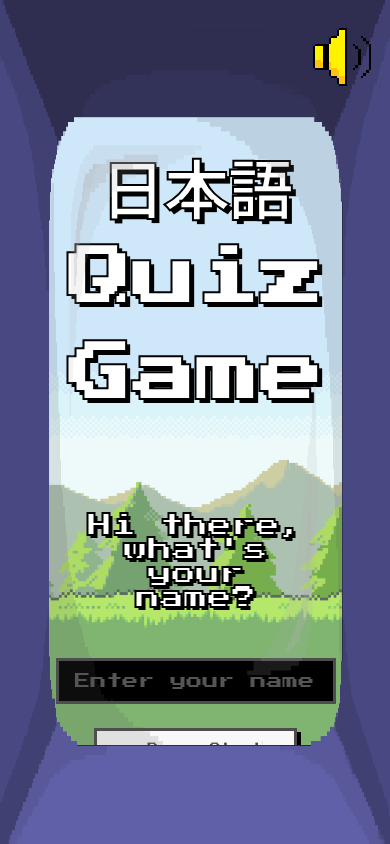
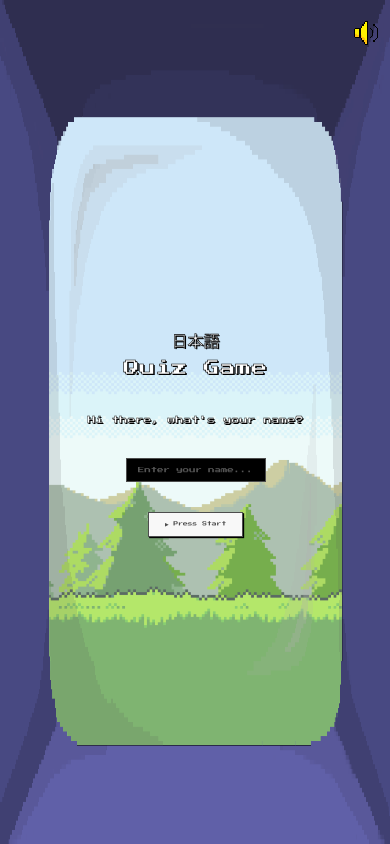
Before and after one commit to Pascaruuu/quiz-game, a SvelteKit app: page / in a window 390 px wide. Built offline with nearby package versions, Linux system fonts and the light colour scheme; no server answers.

Commit message:
fix: fix size & overall responsiveness

```diff
--- /dev/null
+++ b/src/app.css
@@ -0,0 +1,20 @@
+@import url('https://fonts.googleapis.com/css2?family=Press+Start+2P&family=Noto+Sans+JP:wght@900&display=swap');
+
+* {
+  font-family: 'Press Start 2P', 'Noto Sans JP', monospace;
+  font-weight: 400;
+  box-sizing: border-box;
+}
+
+/* Japanese characters inherit Noto Sans JP weight 900 */
+:lang(ja),
+.jp {
+  font-family: 'Noto Sans JP', monospace;
+  font-weight: 900;
+}
+
+body {
+  margin: 0;
+  padding: 0;
+  background: #000;
+}
--- a/src/routes/+layout.svelte
+++ b/src/routes/+layout.svelte
@@ -1,4 +1,5 @@
 <script lang="ts">
+  import '../app.css';
   import { onMount } from 'svelte';
   import { goto, invalidateAll } from '$app/navigation';
   import { page } from '$app/stores';
@@ -125,19 +126,6 @@ onMount(() => {
 {/if}
 
 <style>
-  @import url('https://fonts.googleapis.com/css2?family=Press+Start+2P&display=swap');
-
-  :global(*) {
-    font-family: 'Press Start 2P', monospace;
-    box-sizing: border-box;
-  }
-
-  :global(body) {
-    margin: 0;
-    padding: 0;
-    background: #000;
-  }
-
   /* ── Loading Cover ── */
   .loading-cover {
     width: 100vw;
@@ -148,6 +136,7 @@ onMount(() => {
     background: #000;
   }
 
+  /* ── Mute Button ── */
   .mute-btn {
     position: absolute;
     top: 2%;
@@ -158,9 +147,9 @@ onMount(() => {
     padding: 0;
     cursor: pointer;
     pointer-events: auto;
-    width: 80px;
-    height: 80px;
-    transition: transform 0.1s, box-shadow 0.1s;
+    width: clamp(32px, 5vw, 80px);
+    height: clamp(32px, 5vw, 80px);
+    transition: transform 0.1s;
     image-rendering: pixelated;
   }
 
@@ -171,7 +160,7 @@ onMount(() => {
   }
 
   .mute-btn.pressed {
-    transform: translate(3px, 3px); /* ← pushed down effect */
+    transform: translate(3px, 3px);
   }
 
   /* ── Start Screen ── */
@@ -179,48 +168,51 @@ onMount(() => {
     width: 100%;
     height: 100%;
     background-image: url('/homegrassbg.png');
+    background-size: auto 100%;
     background-repeat: repeat-x;
-    background-size: auto 100%;
     animation: slide-bg 40s linear infinite;
     display: flex;
     flex-direction: column;
     align-items: center;
     justify-content: center;
-    gap: 1.5rem;
-    padding: 2rem;
+    gap: clamp(0.8rem, 3vh, 2rem);
+    padding: clamp(1rem, 4vh, 3rem) clamp(0.5rem, 2vw, 2rem);
     text-align: center;
+    overflow: hidden;
   }
 
   @keyframes slide-bg {
-    from { background-position: 0% 0%; }
+    from { background-position-x: 0px; }
     to   { background-position-x: 1920px; }
   }
 
   .start-screen h1 {
-    font-size: 4rem;
-    line-height: 1.5;
+    font-size: clamp(1rem, 4vw, 4rem);
+    line-height: 1.8; /* ← more breathing room between the two lines */
     color: #fff;
-    text-shadow: 4px 4px 0px #000;
-    -webkit-text-stroke: 2px #000;
+    text-shadow: clamp(1px, 0.3vw, 4px) clamp(1px, 0.3vw, 4px) 0px #000;
+    -webkit-text-stroke: clamp(0.5px, 0.15vw, 2px) #000;
+    margin: 0 0 clamp(0.2rem, 1vh, 0.8rem) 0; /* ← gap under title */
   }
 
   .start-screen p {
-    font-size: 1.5rem;
-    font-weight: bold;
+    font-size: clamp(0.5rem, 1.5vw, 1.5rem);
     color: #fff;
-    text-shadow: 3px 3px 0px #000;
-    -webkit-text-stroke: 2px #000;
+    text-shadow: clamp(1px, 0.2vw, 3px) clamp(1px, 0.2vw, 3px) 0px #000;
+    -webkit-text-stroke: clamp(0.3px, 0.1vw, 2px) #000;
+    margin: 0 0 clamp(0.2rem, 1vh, 0.5rem) 0; /* ← gap under prompt text */
   }
 
   .start-screen input {
     background: #000;
-    border: 3px solid #4D4D4D;
+    border: clamp(1px, 0.2vw, 3px) solid #4D4D4D;
     color: #fff;
-    padding: 0.75rem 1rem;
-    font-size: 1rem;
-    width: 280px;
+    padding: clamp(0.4rem, 1vh, 0.75rem) clamp(0.5rem, 1.5vw, 1rem); /* ← more inner padding */
+    font-size: clamp(0.4rem, 1vw, 1rem);
+    width: clamp(140px, 25vw, 280px);
     text-align: center;
     outline: none;
+    font-family: 'Press Start 2P', monospace;
   }
 
   .start-screen input::placeholder {
@@ -229,13 +221,15 @@ onMount(() => {
 
   .start-screen button {
     background: #F8F8F8;
-    border: 3px solid #4D4D4D;
+    border: clamp(1px, 0.2vw, 3px) solid #4D4D4D;
     color: #4D4D4D;
-    padding: 0.75rem 2rem;
-    font-size: 0.65rem;
+    padding: clamp(0.4rem, 1vh, 0.75rem) clamp(1rem, 3vw, 2rem); /* ← more padding inside button */
+    font-size: clamp(0.3rem, 0.8vw, 0.65rem);
     cursor: pointer;
-    box-shadow: 4px 4px 0px #000;
-    transition: transform 0.1s, box-shadow 0.1s;
+    box-shadow: clamp(1px, 0.3vw, 4px) clamp(1px, 0.3vw, 4px) 0px #000;
+    transition: transform 0.1s, box-shadow 0.1s, background 0.1s, color 0.1s;
+    font-family: 'Press Start 2P', monospace;
+    margin-top: clamp(0.2rem, 0.5vh, 0.5rem); /* ← small gap above button */
   }
 
   .start-screen button:hover {
--- a/src/routes/+page.svelte
+++ b/src/routes/+page.svelte
@@ -2,7 +2,6 @@
 <script lang="ts">
     import type { PageData } from './$types';
     import { goto } from '$app/navigation';
-    import LoadingScreen from '$lib/components/LoadingScreen.svelte';
     import FlashTransition from '$lib/components/FlashTransition.svelte';
     import { playFightSfx } from '$lib/audio';
 
@@ -20,30 +19,40 @@
     }
 </script>
 
-<svelte:head>
-    <link href="https://fonts.googleapis.com/css2?family=Press+Start+2P&display=swap" rel="stylesheet">
-</svelte:head>
-
 <div class="home">
     <h1>日本語 <br> Quiz Game</h1>
     <p class="welcome">ようこそ, {data.userName}!</p>
     <div class="menu">
-        <button class="playbtn" onclick={playAndTransition}>▶ Play (30s)</button>
-        <a href="/leaderboard" class="btn">🏆 Leaderboard</a>
-        <button class="btn" onclick={changeName}>✏️ Change Name</button>
-        <a href="/credits" class="btn">👥 Credits</a>
+        <button class="playbtn" onclick={playAndTransition}>
+            <span class="btn-icon">
+                <svg xmlns="http://www.w3.org/2000/svg" width="12" height="12" viewBox="0 0 24 24"><path fill="currentColor" d="M22 11v2h-1v1h-1v1h-2v1h-2v1h-1v1h-2v1h-2v1h-1v1H8v1H6v1H3v-1H2V2h1V1h3v1h2v1h2v1h1v1h2v1h2v1h1v1h2v1h2v1h1v1z"/></svg>
+            </span>
+            <span class="btn-label">Play (30s)</span>
+        </button>
+        <a href="/leaderboard" class="btn">
+            <span class="btn-icon">
+                <svg xmlns="http://www.w3.org/2000/svg" width="24" height="24" viewBox="0 0 24 24"><g fill="currentColor"><path d="M6 3h12v2H6z"/><path d="M6 3h2v12H6zm10 0h2v12h-2z"/><path d="M16 5h6v2h-6zM2 5h6v2H2zm0 2h2v4H2zm2 4h2v2H4zm14 0h2v2h-2zm2-4h2v4h-2zM8 15h8v2H8zm3 2h2v4h-2z"/><path d="M9 19h6v2H9z"/></g></svg>
+            </span>
+            <span class="btn-label">Leaderboard</span>
+        </a>
+        <button class="btn" onclick={changeName}>
+            <span class="btn-icon">
+                <svg xmlns="http://www.w3.org/2000/svg" width="24" height="24" viewBox="0 0 24 24"><path fill="currentColor" d="M5 3h6v2H5zM3 5h2v14H3zm16 8h2v6h-2zM5 19h14v2H5zm3-9h2v6H8zm2 4h4v2h-4zm0-6h2v2h-2zm2-2h2v2h-2zm2-2h2v2h-2zm2-2h2v2h-2zm2 2h2v2h-2zm2 2h2v2h-2zm-2 2h2v2h-2zm-2 2h2v2h-2zm-2 2h2v2h-2zm-4 0h2v2h-2z"/></svg>
+            </span>
+            <span class="btn-label">Change Name</span>
+        </button>
+        <a href="/credits" class="btn">
+            <span class="btn-icon">
+                <svg xmlns="http://www.w3.org/2000/svg" width="12" height="12" viewBox="0 0 12 12"><path fill="currentColor" d="M8 7H7v2H6v1h1v1h1Zm0 0h1V6h1V5H7V4H6v2h2Zm-8 5h1v-1H0Zm1-1h1v-1H1Zm2 0h1v-1h1V9H4V7H3Zm2-2h1V8H5ZM2 7h1V6h2V4H4v1H1v1h1ZM1 4h1V3H1ZM0 3h1V2H0Zm10 9h1v-1h-1Zm-1-1h1v-1H9ZM5 4h1V2H5Zm4 0h1V3H9Zm1-1h1V2h-1Zm0 0"/></svg>
+            </span>
+            <span class="btn-label">Credits</span>
+        </a>
     </div>
 </div>
 
 <FlashTransition visible={transitioning} />
 
 <style>
-    @import url('https://fonts.googleapis.com/css2?family=Press+Start+2P&display=swap');
-
-    :global(*) {
-        font-family: 'Press Start 2P', monospace;
-    }
-
     .home {
         width: 100%;
         height: 100%;
@@ -51,61 +60,73 @@
         flex-direction: column;
         align-items: center;
         justify-content: center;
-        gap: 1.5rem;
+        gap: clamp(0.8rem, 3vh, 2.5rem);
         color: white;
         text-align: center;
-        padding: 1rem;
+        padding: clamp(1rem, 4vh, 3rem) clamp(0.5rem, 2vw, 1rem);
         background-image: url('/homegrassbg.png');
         background-repeat: repeat-x;
         background-size: auto 100%;
-        animation: slide-bg 20s linear infinite;
+        animation: slide-bg 40s linear infinite;
+        box-sizing: border-box;
+        overflow: hidden;
     }
 
     @keyframes slide-bg {
-        from { background-position: 0% 0%; }
+        from { background-position: 0px; }
         to   { background-position-x: 1920px; }
     }
 
     h1 {
-        font-size: 4rem;
-        line-height: 1.5;
+        font-size: clamp(1rem, 4vw, 4rem);
+        line-height: 1.8;
         color: #fff;
-        text-shadow: 4px 4px 0px #000;
-        -webkit-text-stroke: 2px #000;
+        text-shadow: clamp(1px, 0.3vw, 4px) clamp(1px, 0.3vw, 4px) 0px #000;
+        -webkit-text-stroke: clamp(0.5px, 0.15vw, 2px) #000;
+        paint-order: stroke fill;
+        margin: 0 0 clamp(0.2rem, 1vh, 0.8rem) 0;
     }
 
     .welcome {
-        font-size: 2.5rem;
-        font-weight: bold;
+        font-size: clamp(0.6rem, 2.2vw, 2.5rem);
         color: #fff;
-        text-shadow: 3px 3px 0px #000;
-        -webkit-text-stroke: 2px #000;
+        text-shadow: clamp(1px, 0.2vw, 3px) clamp(1px, 0.2vw, 3px) 0px #000;
+        -webkit-text-stroke: clamp(0.5px, 0.1vw, 2px) #000;
+        paint-order: stroke fill;
+        margin: 0 0 clamp(0.3rem, 1.5vh, 1rem) 0;
     }
 
     .menu {
         display: flex;
         flex-direction: row;
-        gap: 1rem;
+        flex-wrap: wrap;
+        gap: clamp(0.4rem, 1.5vw, 1.2rem);
         width: 100%;
+        align-items: stretch;
+        justify-content: center;
+        padding: 0 clamp(0.5rem, 2vw, 2rem);
+    }
+
+    .btn, .playbtn {
+        width: clamp(80px, 16vw, 200px);
+        padding: clamp(0.4rem, 1vh, 0.8rem) clamp(0.3rem, 0.8vw, 1rem);
+        text-decoration: none;
+        border: clamp(1px, 0.2vw, 3px) solid #4D4D4D;
+        box-shadow: clamp(1px, 0.3vw, 4px) clamp(1px, 0.3vw, 4px) 0px #000;
+        transition: transform 0.1s, box-shadow 0.1s, background 0.1s, color 0.1s;
+        cursor: pointer;
+        font-family: 'Press Start 2P', monospace;
+        box-sizing: border-box;
+        display: flex;
+        flex-direction: column;
         align-items: center;
         justify-content: center;
+        gap: clamp(0.3rem, 0.6vh, 0.6rem);
     }
 
     .btn {
-        display: block;
-        width: 20%;
-        padding: 0.75rem 1rem;
         background: #F8F8F8;
         color: #4D4D4D;
-        text-decoration: none;
-        border: 3px solid #4D4D4D;
-        font-size: 1rem;
-        text-align: center;
-        image-rendering: pixelated;
-        box-shadow: 4px 4px 0px #000;
-        transition: transform 0.1s, box-shadow 0.1s;
-        cursor: pointer;
-        font-family: 'Press Start 2P', monospace;
     }
 
     .btn:hover {
@@ -118,24 +139,31 @@
     .playbtn {
         background: #ffe033;
         color: #1a1a2e;
-        display: block;
-        width: 20%;
-        padding: 0.75rem 1rem;
-        text-decoration: none;
-        border: 3px solid #1a1a2e;
-        font-size: 1rem;
-        text-align: center;
-        image-rendering: pixelated;
-        box-shadow: 4px 4px 0px #000;
-        transition: transform 0.1s, box-shadow 0.1s;
-        cursor: pointer;
-        font-family: 'Press Start 2P', monospace;
+        border-color: #1a1a2e;
     }
 
-        .playbtn:hover {
+    .playbtn:hover {
         transform: translate(2px, 2px);
         box-shadow: 2px 2px 0px #000;
         background: #918128;
         color: #fff;
     }
+
+    .btn-icon {
+        display: flex;
+        align-items: center;
+        justify-content: center;
+    }
+
+    .btn-icon svg {
+        width: clamp(16px, 2.5vw, 40px);
+        height: clamp(16px, 2.5vw, 40px);
+        image-rendering: pixelated;
+    }
+
+    .btn-label {
+        font-size: clamp(0.3rem, 0.8vw, 0.8rem);
+        line-height: 1.4;
+        text-align: center;
+    }
 </style>
--- a/src/routes/credits/+page.svelte
+++ b/src/routes/credits/+page.svelte
@@ -1,7 +1,7 @@
 <script lang="ts">
     const members = [
         {
-            name: "Pascal - パスカル",
+            name: "Pascal パスカル",
             role: "Leader",
             contributions: [
                 "Environment Setup",
@@ -15,7 +15,7 @@
             ]
         },
         {
-            name: "Vicheka - ヴェチェカ",
+            name: "Vicheka ヴェチェカ",
             role: "Sub-Leader",
             contributions: [
                 "Frontend Architecture",
@@ -25,7 +25,7 @@
             ]
         },
         {
-            name: "Veansna - ヴィスナ",
+            name: "Veansna ヴィスナ",
             role: "Member",
             contributions: [
                 "Database Design",
@@ -55,14 +55,14 @@
                 </ul>
             </div>
         {/each}
-    </div>
-    <div class="sources">
+        <div class="card sources">
             <h2>Assets</h2>
             <ul>
                 <li>Battle BGM: <a href="https://youtu.be/5bn3Jmvep1k" target="_blank">8-Bit Fantasy & Adventure Music — xDeviruchi</a></li>
                 <li>Home BGM: <a href="https://youtu.be/D5L36JDKxR0" target="_blank">A Lonely Cherry Tree 🌸 — Pix</a></li>
                 <li>Sprites: Original artwork inspired by <a href="https://nextmake.site/" target="_blank">NextMake's</a> mascot</li>
             </ul>
+        </div>
     </div>
 </div>
 
@@ -75,30 +75,31 @@
         display: flex;
         flex-direction: column;
         align-items: center;
-        padding: 0.8rem 0.5rem;
+        padding: clamp(0.3rem, 1vh, 0.8rem) clamp(0.5rem, 2vw, 2rem);
         box-sizing: border-box;
         overflow-y: auto;
         background-image: url('/homegrassbg.png');
         background-repeat: repeat-x;
         background-size: auto 100%;
-        animation: slide-bg 20s linear infinite;
+        animation: slide-bg 40s linear infinite;
+        gap: clamp(0.5rem, 1.5vh, 1.2rem);
     }
 
         @keyframes slide-bg {
-        from { background-position: 0% 0%; }
+        from { background-position: 0px; }
         to   { background-position-x: 1920px; }
     }
 
     .back-btn {
         color: #4D4D4D;
-        font-size: 1.45rem;
+        font-size: clamp(0.4rem, 1.2vw, 1.45rem);
         text-decoration: none;
-        border: 3px solid #4D4D4D;
-        padding: 0.5rem 0.6rem 0.3rem 0.5rem;
-        box-shadow: 4px 4px 0px #000;
+        border: clamp(1px, 0.2vw, 3px) solid #4D4D4D;
+        padding: clamp(0.2rem, 0.6vh, 0.5rem) clamp(0.3rem, 0.8vw, 0.8rem);
+        box-shadow: clamp(1px, 0.3vw, 4px) clamp(1px, 0.3vw, 4px) 0px #000;
         background: #F8F8F8;
-        margin-top: 2rem;
-        margin-left: 5rem;
+        margin-top: clamp(0.5rem, 2vh, 2rem);
+        margin-left: clamp(1rem, 5vw, 5rem);
         align-self: flex-start;
         transition: transform 0.1s, box-shadow 0.1s;
     }
@@ -111,47 +112,49 @@
     }
 
     h1 {
-        font-size: 4rem;
+        font-size: clamp(1rem, 4vw, 4rem);
         text-align: center;
-        line-height: 0.7;
+        line-height: 1.5;
         color: #fff;
-        text-shadow: 4px 4px 0px #000;
-        -webkit-text-stroke: 2px #000;
+        text-shadow: clamp(1px, 0.3vw, 4px) clamp(1px, 0.3vw, 4px) 0px #000;
+        -webkit-text-stroke: clamp(0.5px, 0.1vw, 2px) #000;
+        paint-order: stroke fill;
+        margin: 0;
     }
 
     .members {
-        display: flex;
-        flex-direction: row;
-        gap: 1.5rem;
+        display: grid;
+        grid-template-columns: repeat(3, 1fr);
+        gap: clamp(0.4rem, 1.2vw, 1.5rem);
         width: 90%;
-        justify-content: center;
-        flex-wrap: wrap;
-        padding: 1rem 0;
+        padding: 0 clamp(0.3rem, 1vw, 1rem);
+        margin-bottom: clamp(0.5rem, 1.5vh, 1.5rem);
     }
 
     .card {
         background: rgba(26, 26, 46, 0.75);
-        border: 2px solid #4D4D4D;
-        width: 30%;
-        min-width: 200px;
+        border: clamp(1px, 0.15vw, 2px) solid #4D4D4D;
         display: flex;
         flex-direction: column;
         align-items: center;
-        gap: 0.6rem;
+        gap: clamp(0.3rem, 0.6vh, 0.6rem);
         text-align: center;
-        padding: 1rem;
+        padding: clamp(0.5rem, 1.2vh, 1.2rem) clamp(0.4rem, 1vw, 1rem);
+        box-sizing: border-box;
     }
 
     .card h2 {
-        font-size: 1rem;
+        font-size: clamp(0.4rem, 1vw, 1rem);
         color: #fff;
         text-shadow: 2px 2px 0px #000;
+        margin: 0 0 clamp(0.1rem, 0.3vh, 0.3rem) 0;
     }
 
     .role {
-        font-size: 1rem;
+        font-size: clamp(0.4rem, 1vw, 1rem);
         color: #4caf50;
         text-shadow: 1px 1px 0px #000;
+        margin: 0 0 clamp(0.2rem, 0.5vh, 0.5rem) 0;
     }
 
     ul {
@@ -160,50 +163,21 @@
         margin: 0;
         display: flex;
         flex-direction: column;
-        gap: 0.4rem;
+        gap: clamp(0.15rem, 0.4vh, 0.4rem);
         width: 100%;
     }
 
     li {
-        font-size: 0.7rem;
+        font-size: clamp(0.3rem, 0.7vw, 0.7rem);
         color: #fff;
         border: 1px solid #4D4D4D;
         background: rgba(26, 26, 46, 0.9);
-        padding: 0.3rem 0.5rem;
+        padding: clamp(0.2rem, 0.4vh, 0.4rem) clamp(0.3rem, 0.6vw, 0.6rem);
         text-align: left;
     }
 
     .sources {
-        width: 85%;
-        margin-top: 1rem;
-        background: rgba(26, 26, 46, 0.75);
-        border: 2px solid #4D4D4D;
-        padding: 1rem;
-    }
-
-    .sources h2 {
-        font-size: 1rem;
-        color: #fff;
-        text-shadow: 2px 2px 0px #000;
-        margin-bottom: 0.8rem;
-        text-align: center;
-    }
-
-    .sources ul {
-        list-style: none;
-        padding: 0;
-        margin: 0;
-        display: flex;
-        flex-direction: column;
-        gap: 0.4rem;
-    }
-
-    .sources li {
-        font-size: 0.7rem;
-        color: #fff;
-        border: 1px solid #4D4D4D;
-        background: rgba(26, 26, 46, 0.9);
-        padding: 0.3rem 0.5rem;
+        grid-column: 1 / -1;
     }
 
     .sources a {
@@ -214,4 +188,14 @@
     .sources a:hover {
         text-decoration: underline;
     }
+
+    @media (max-width: 600px) {
+        .members {
+            grid-template-columns: 1fr;
+        }
+
+        .sources {
+            grid-column: 1;
+        }
+    }
 </style>
--- a/src/routes/leaderboard/+page.svelte
+++ b/src/routes/leaderboard/+page.svelte
@@ -61,7 +61,7 @@
 
     .loading p {
         color: #fff;
-        font-size: 1.5rem;
+        font-size: clamp(0.5rem, 1.5vw, 1.5rem);
         text-shadow: 2px 2px 0px #000;
     }
 
@@ -78,20 +78,20 @@
         100% { opacity: 1; }
     }
 
-    /* keep all your existing styles below unchanged */
     .leaderboard {
         width: 100%;
         height: 100%;
         display: flex;
         flex-direction: column;
         align-items: center;
-        padding: 0.8rem 0.5rem;
+        padding: clamp(0.3rem, 1vh, 0.8rem) clamp(0.5rem, 2vw, 2rem);
         box-sizing: border-box;
         overflow-y: auto;
         background-image: url('/homegrassbg.png');
         background-repeat: repeat-x;
         background-size: auto 100%;
-        animation: slide-bg 20s linear infinite;
+        animation: slide-bg 40s linear infinite;
+        gap: clamp(0.5rem, 1.5vh, 1.2rem);
     }
 
     @keyframes slide-bg {
@@ -101,15 +101,16 @@
 
     .back-btn {
         color: #4D4D4D;
-        font-size: 1.45rem;
+        font-size: clamp(0.4rem, 1.2vw, 1.45rem);
         text-decoration: none;
-        border: 3px solid #4D4D4D;
-        padding: 0.5rem 0.6rem 0.3rem 0.5rem;
-        box-shadow: 4px 4px 0px #000;
+        border: clamp(1px, 0.2vw, 3px) solid #4D4D4D;
+        padding: clamp(0.2rem, 0.5vh, 0.5rem) clamp(0.2rem, 0.5vw, 0.6rem);
+        box-shadow: clamp(1px, 0.3vw, 4px) clamp(1px, 0.3vw, 4px) 0px #000;
         background: #F8F8F8;
-        margin-top: 2rem;
-        margin-left: 5rem;
+        margin-top: clamp(0.5rem, 2vh, 2rem);
+        margin-left: clamp(1rem, 5vw, 5rem);
         align-self: flex-start;
+        transition: transform 0.1s, box-shadow 0.1s;
     }
 
     .back-btn:hover {
@@ -120,18 +121,20 @@
     }
 
     h1 {
-        font-size: 4rem;
+        font-size: clamp(1rem, 4vw, 4rem);
         text-align: center;
         line-height: 1.5;
         color: #fff;
-        text-shadow: 4px 4px 0px #000;
-        -webkit-text-stroke: 2px #000;
+        text-shadow: clamp(1px, 0.3vw, 4px) clamp(1px, 0.3vw, 4px) 0px #000;
+        -webkit-text-stroke: clamp(0.5px, 0.1vw, 2px) #000;
+        paint-order: stroke fill;
+        margin: clamp(0.2rem, 0.5vh, 0.5rem) 0;
     }
 
     table {
-        width: 90%;
+        width: 80%;
         border-collapse: collapse;
-        font-size: 1rem;
+        font-size: clamp(0.3rem, 1vw, 1rem);
     }
 
     thead tr {
@@ -140,13 +143,13 @@
     }
 
     th {
-        padding: 0.4rem 0.3rem;
+        padding: clamp(0.2rem, 0.4vh, 0.4rem) clamp(0.15rem, 0.3vw, 0.3rem);
         text-align: center;
-        border: 2px solid #4D4D4D;
+        border: clamp(1px, 0.15vw, 2px) solid #4D4D4D;
     }
 
     td {
-        padding: 0.4rem 0.3rem;
+        padding: clamp(0.2rem, 0.4vh, 0.4rem) clamp(0.15rem, 0.3vw, 0.3rem);
         text-align: center;
         border: 1px solid #4D4D4D;
         color: #fff;
@@ -158,8 +161,8 @@
         color: #ffe033;
     }
 
-    .rank { font-size: 1rem; }
-    .name { text-align: left; padding-left: 0.6rem; }
+    .rank { font-size: clamp(0.3rem, 1vw, 1rem); }
+    .name { text-align: left; padding-left: clamp(0.2rem, 0.6vw, 0.6rem); }
     .score { color: #4caf50; }
     tr.top-three .score { color: #ffe033; }
 
```
Lines whose indentation alone changed are shown as unchanged.
